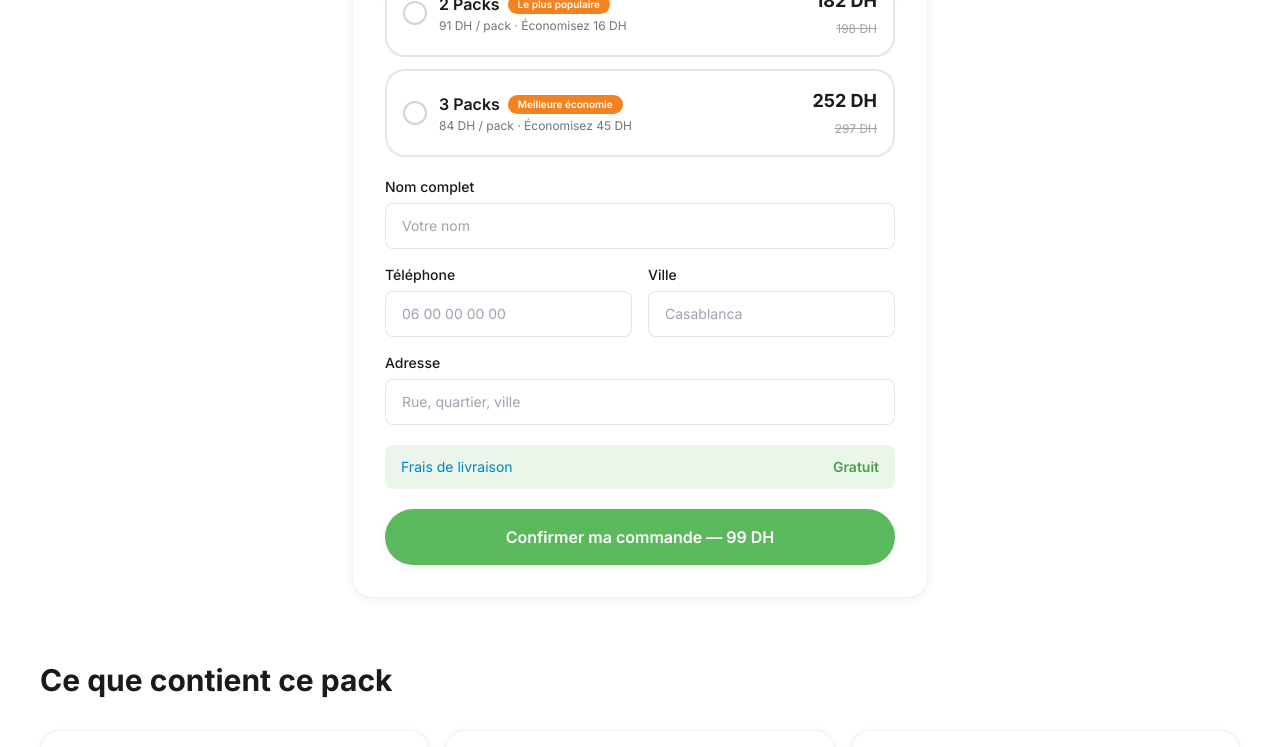
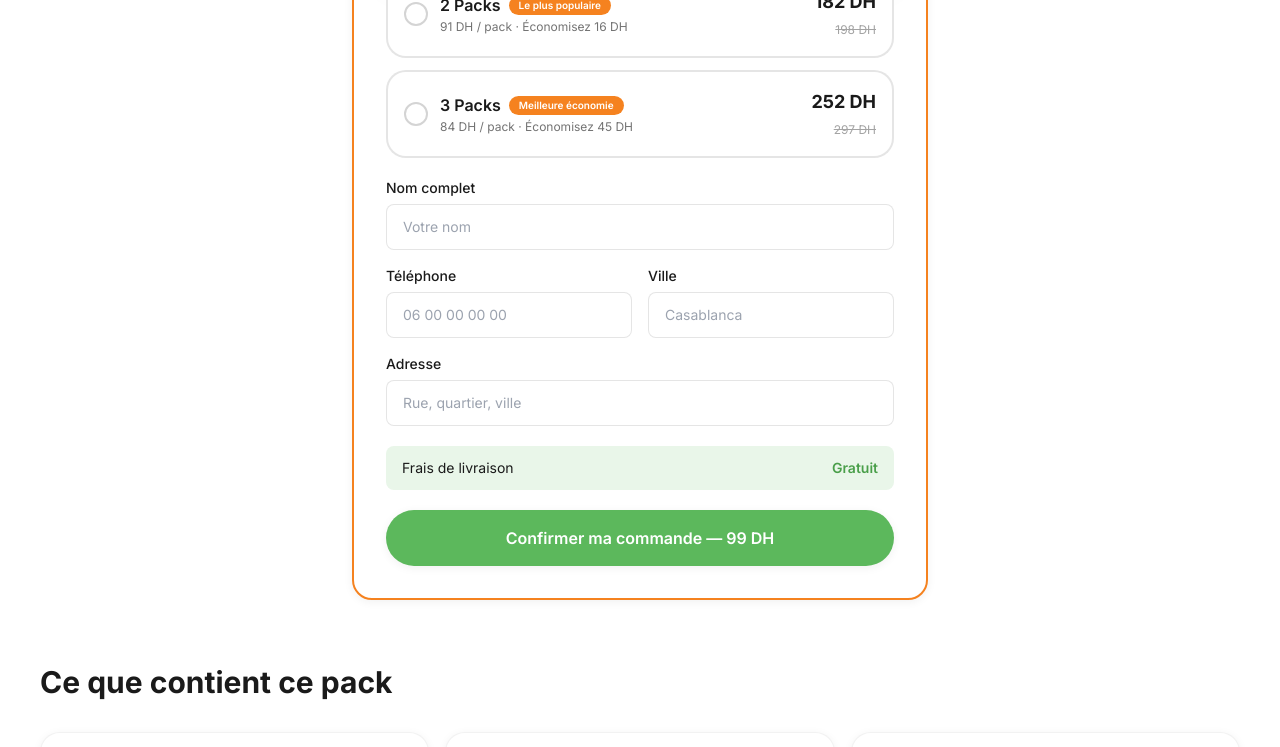
Before and after one commit to bkettani1994-rgb/Bayti-Pack, a Next.js app: page /fr/packs/cuisine-essentielle in a window 1280 px wide. Shown: the part 1141-1888 px from the top of the page. Built offline with nearby package versions, Linux system fonts and the light colour scheme; grey boxes are pictures that could not be loaded.

Commit message:
Add orange border to order form, switch delivery label to black
Draws more attention to the order form with a promo-orange outline,
and changes "Frais de livraison" from blue to black text.

```diff
--- a/components/product/OrderForm.tsx
+++ b/components/product/OrderForm.tsx
@@ -63,7 +63,7 @@ export default function OrderForm({
   }
 
   return (
-    <form onSubmit={handleSubmit} className="space-y-5 rounded-xl2 border border-black/5 bg-white p-6 shadow-soft sm:p-8">
+    <form onSubmit={handleSubmit} className="space-y-5 rounded-xl2 border-2 border-promo bg-white p-6 shadow-soft sm:p-8">
       <div>
         <h3 className="text-center text-xl font-bold text-ink">{f.offerLabel}</h3>
         <p className="mb-4 mt-1.5 text-center text-sm text-neutral-500">{f.deliveryHint}</p>
@@ -103,7 +103,7 @@ export default function OrderForm({
       )}
 
       <div className="flex items-center justify-between rounded-lg bg-brand-light px-4 py-3 text-sm">
-        <span className="text-sky-600">{f.freeDelivery.label}</span>
+        <span className="text-ink">{f.freeDelivery.label}</span>
         <span className="font-semibold text-brand-dark">{f.freeDelivery.value}</span>
       </div>
 
```
